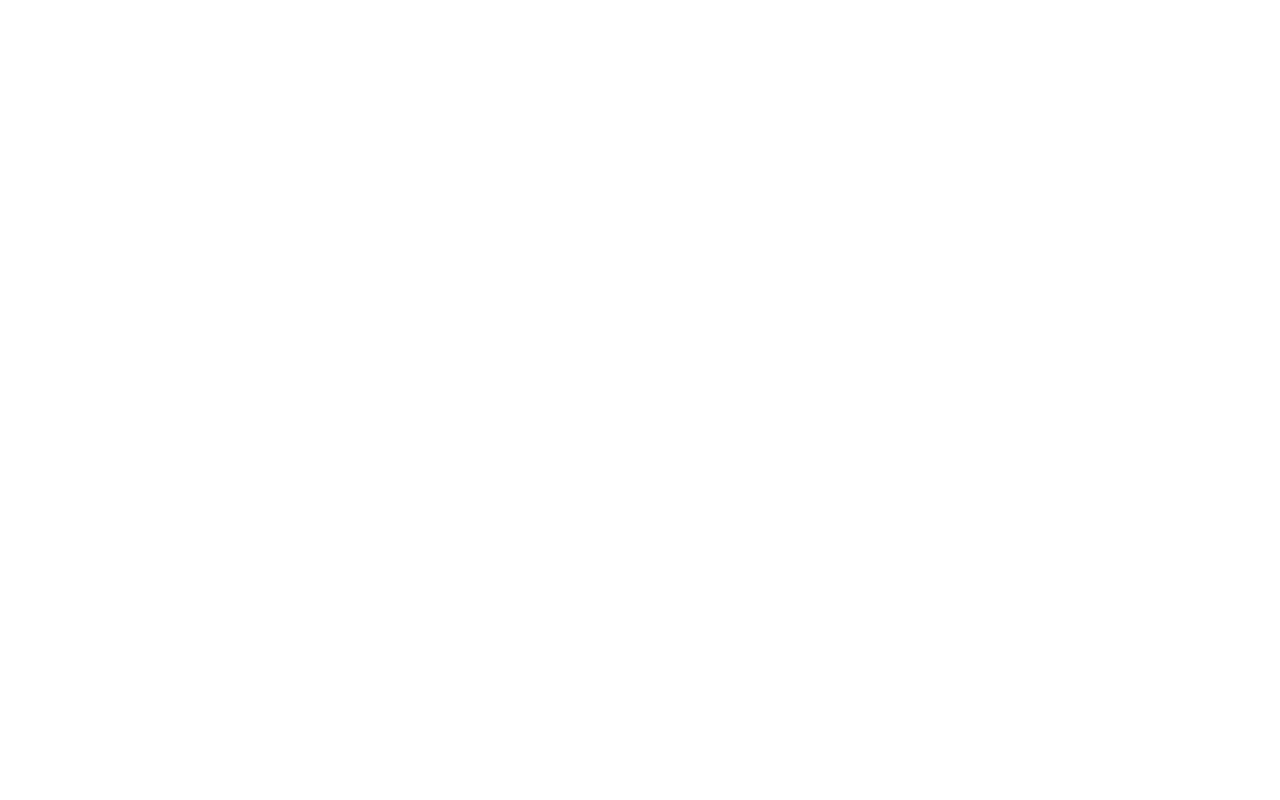
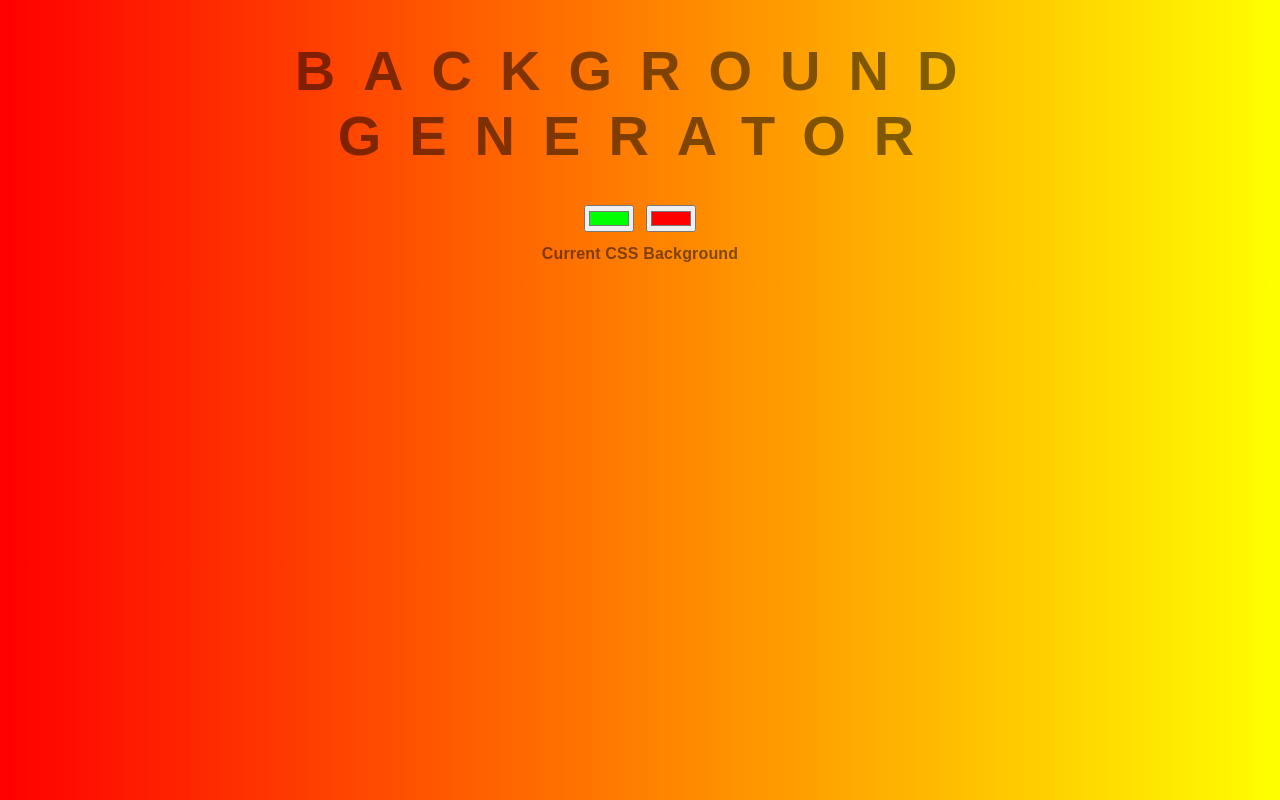
Before and after one commit to dewdsp/learn-web, a website: page lecture131/index.html in a window 1280 px wide. Drawn offline with Linux system fonts and the light colour scheme.

Commit message:
add lecture135

```diff
--- a/lecture131/index.html
+++ b/lecture131/index.html
@@ -5,8 +5,16 @@
     <meta name="viewport" content="width=device-width, initial-scale=1.0">
     <meta http-equiv="X-UA-Compatible" content="ie=edge">
     <title>Gradient Background</title>
+    <link rel="stylesheet" href="style.css">
 </head>
-<body>
+<body id="gradient">
+    <h1>Background Generator</h1>
+    <input class="color1" type="color" name="color1" value="#00ff00">
+    <input class="color2" type="color" name="color1" value="#ff0000">
+    <h2>Current CSS Background</h2>
+    <h3></h3>
 
+
+    <script src="script.js" type="text/javascript"></script>
 </body>
 </html>
--- /dev/null
+++ b/lecture131/script.js
@@ -0,0 +1,17 @@
+var css = document.querySelector("h3");
+var color1 = document.querySelector(".color1");
+var color2 = document.querySelector(".color2");
+var body = document.getElementById("gradient");
+
+function setGradient() {
+  body.style.background = "linear-gradient(to right, "
+  + color1.value + ", "
+  + color2.value
+  + ")";
+
+  css.textContent = body.style.background + ";";
+}
+
+color1.addEventListener("input", setGradient);
+
+color2.addEventListener("input", setGradient);
--- /dev/null
+++ b/lecture131/style.css
@@ -0,0 +1,26 @@
+body {
+  font: 'Raleway', sans-serif;
+  color: rgba(0, 0, 0, 0.5);
+  text-align: center;
+  text-transform: uppercase;
+  letter-spacing: 0.5em;
+  top: 15%;
+  background: linear-gradient(to right, red, yellow);
+}
+
+h1 {
+  font: 600 3.5em 'Raleway', sans-serif;
+  color: rgba(0, 0, 0, 0.5);
+  text-align: center;
+  text-transform: uppercase;
+  letter-spacing: .5em;
+  width: 100%;
+}
+
+h2 {
+  font: 900 1em 'Raleway', sans-serif;
+  color: rgba(0, 0, 0, 0.5);
+  text-align: center;
+  text-transform: none;
+  letter-spacing: 0.01em;
+}
```
Also changed, not shown: package.json (added, +23 -0 lines), .eslintrc.json (added), lecture135/index.html (added), lecture135/script.js (added), 2 other files.
